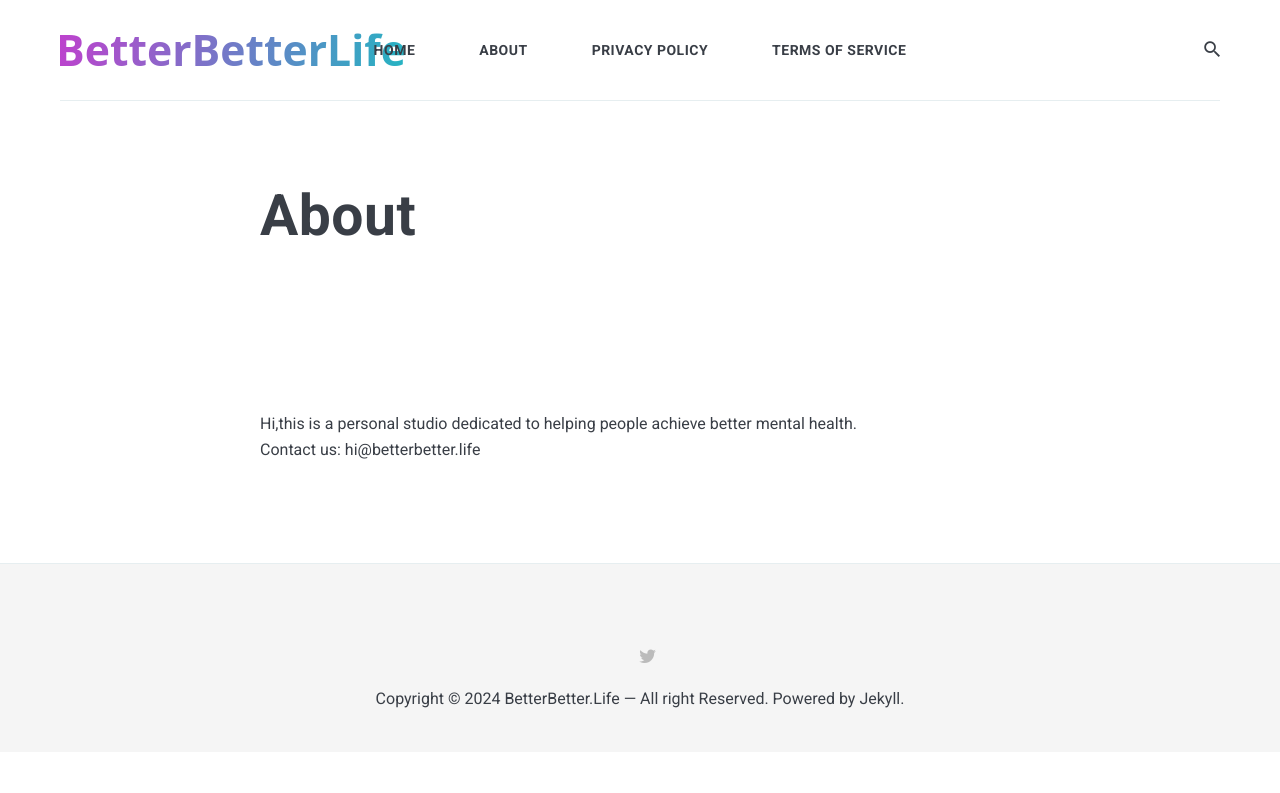
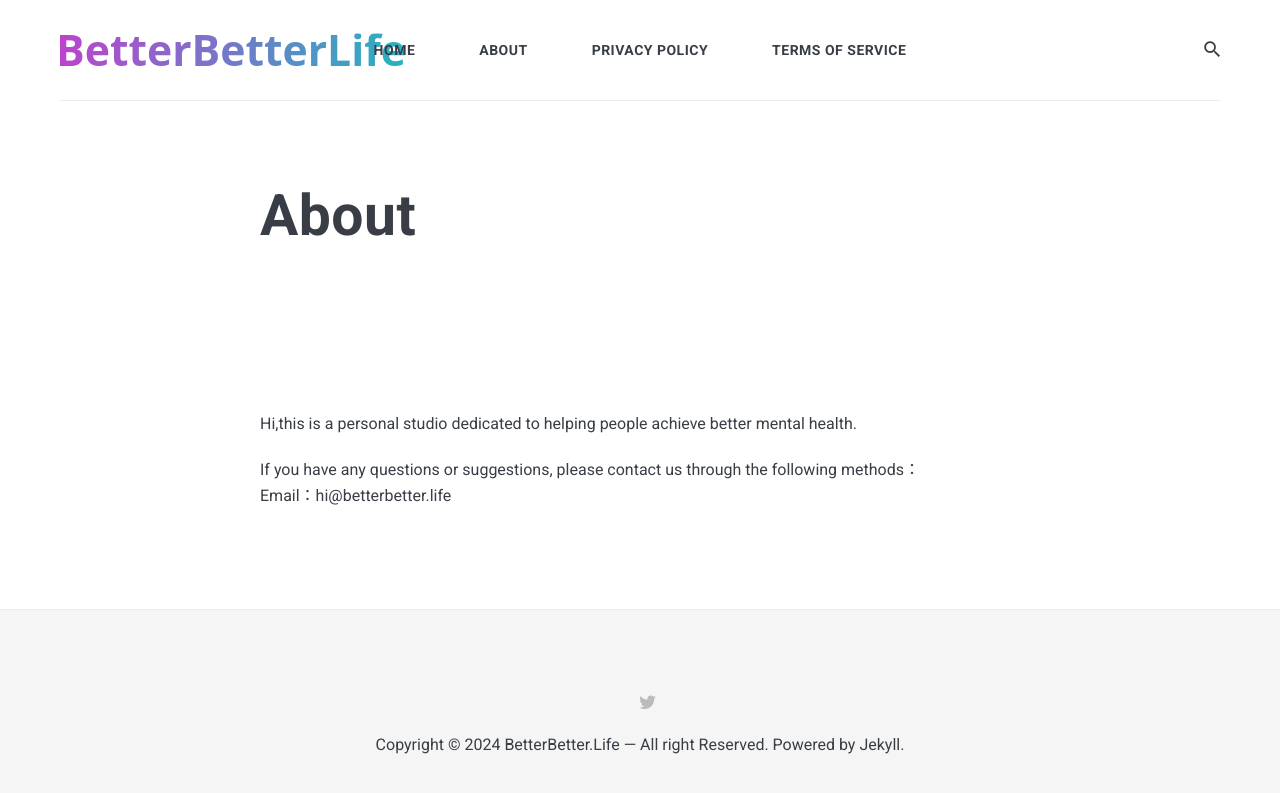
Before and after one commit to aSSong/betterbetterlife, a Jekyll site: the page built from _pages/about.md, in a window 1280 px wide. Shown: the top 793 px of the page. Built offline with Jekyll 4.4.1, drawn with Linux system fonts in a browser that asks for light colours; nearby versions of some CDN libraries.

Commit message:
Update about.md

```diff
--- a/_pages/about.md
+++ b/_pages/about.md
@@ -4,4 +4,6 @@ title: About
 permalink: /about/
 ---
 Hi,this is a personal studio dedicated to helping people achieve better mental health.
-Contact us: hi@betterbetter.life
+
+If you have any questions or suggestions, please contact us through the following methods：
+Email：hi@betterbetter.life
```
